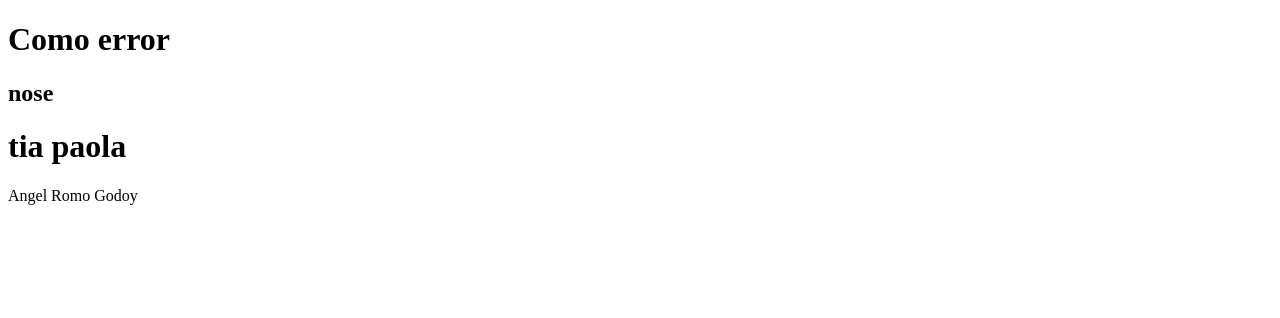
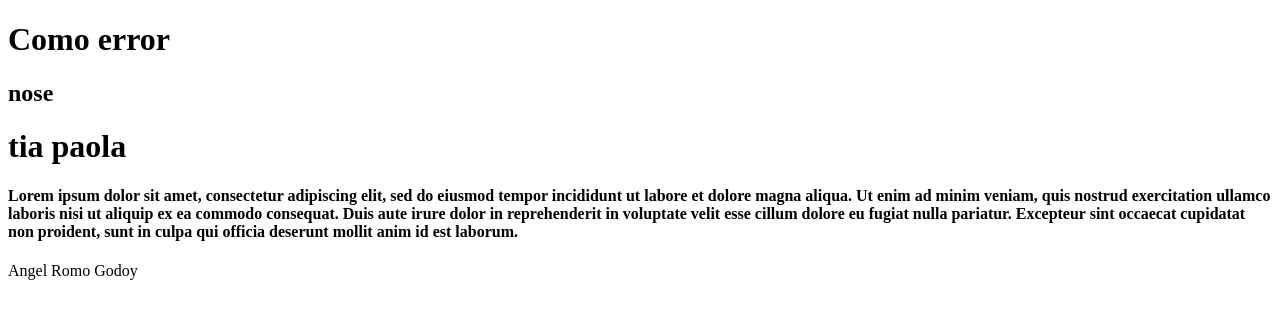
Before and after one commit to Josenanodev/repo-compartido-en-clase, a plain HTML site: page index.html in a window 1280 px wide. Drawn offline with Linux system fonts and the light colour scheme.

Commit message:
Texto de ejemplo
Lorem ipsum

```diff
--- a/index.html
+++ b/index.html
@@ -9,6 +9,7 @@
     <h1>Como error</h1>
     <h2>nose</h2>
     <h1>tia paola</h1>
+    <H4>Lorem ipsum dolor sit amet, consectetur adipiscing elit, sed do eiusmod tempor incididunt ut labore et dolore magna aliqua. Ut enim ad minim veniam, quis nostrud exercitation ullamco laboris nisi ut aliquip ex ea commodo consequat. Duis aute irure dolor in reprehenderit in voluptate velit esse cillum dolore eu fugiat nulla pariatur. Excepteur sint occaecat cupidatat non proident, sunt in culpa qui officia deserunt mollit anim id est laborum.</H4>
     <footer>Angel Romo Godoy</footer>
 </body>
 </html>
```
